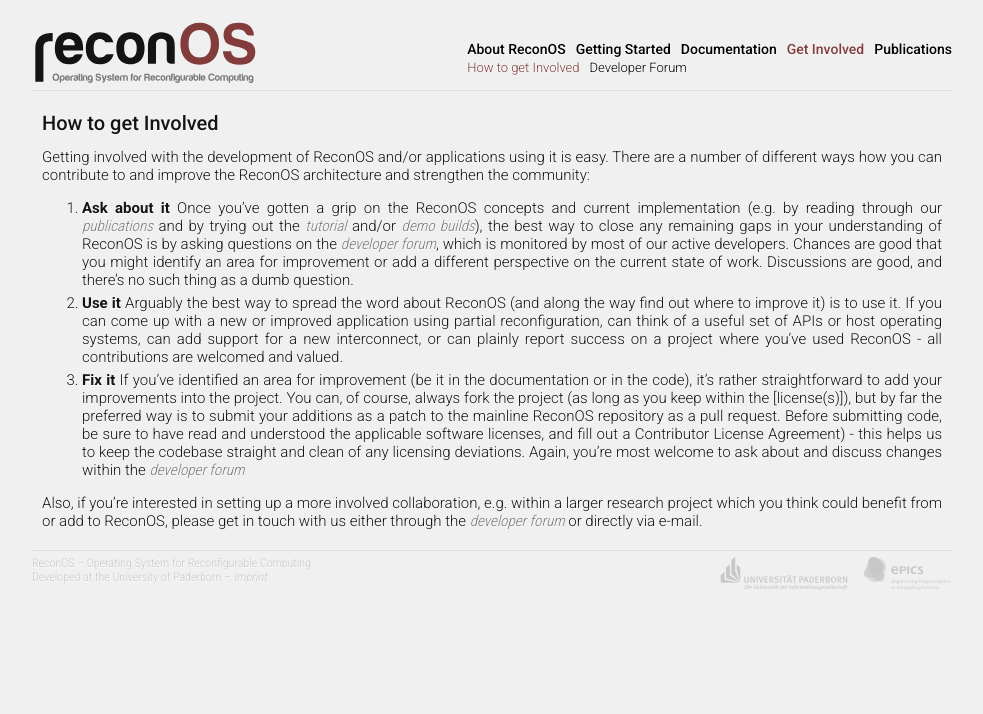
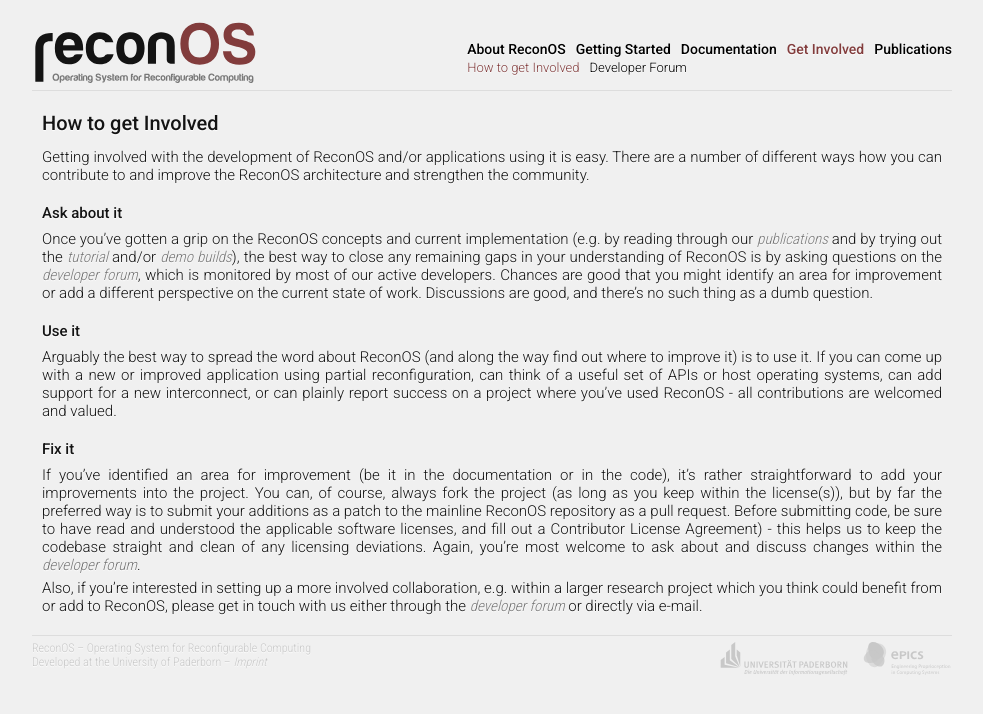
Before and after one commit to ReconOS/reconos.github.io, a Jekyll site: the page built from getinvolved/howto/index.md, in a window 1280 px wide. Shown: the top 714 px of the page, without its empty margins (148-1131 px from the left). Built offline with Jekyll 4.4.1, drawn with Linux system fonts in a browser that asks for light colours; Markdown is read by kramdown in place of the engine named in the settings; part of the change alters nothing that is shown.

```diff
--- a/getinvolved/howto/index.md
+++ b/getinvolved/howto/index.md
@@ -4,15 +4,15 @@ layout: page
 ---
 # How to get Involved
 
-Getting involved with the development of ReconOS and/or applications using it is easy. There are a number of different ways how you can contribute to and improve the ReconOS architecture and strengthen the community:
+Getting involved with the development of ReconOS and/or applications using it is easy. There are a number of different ways how you can contribute to and improve the ReconOS architecture and strengthen the community.
 
-1. **Ask about it**
+## Ask about it
    Once you've gotten a grip on the ReconOS concepts and current implementation (e.g. by reading through our [publications](/publications) and by trying out the [tutorial](/gettingstarted/tutorial) and/or [demo builds](/gettingstarted/demos)), the best way to close any remaining gaps in your understanding of ReconOS is by asking questions on the [developer forum](/getinvolved/forum), which is monitored by most of our active developers. Chances are good that you might identify an area for improvement or add a different perspective on the current state of work. Discussions are good, and there's no such thing as a dumb question.
 
-2. **Use it**
+## Use it
    Arguably the best way to spread the word about ReconOS (and along the way find out where to improve it) is to use it. If you can come up with a new or improved application using partial reconfiguration, can think of a useful set of APIs or host operating systems, can add support for a new interconnect, or can plainly report success on a project where you've used ReconOS - all contributions are welcomed and valued.
 
-2. **Fix it**
-   If you've identified an area for improvement (be it in the documentation or in the code), it's rather straightforward to add your improvements into the project. You can, of course, always fork the project (as long as you keep within the [license(s)]), but by far the preferred way is to submit your additions as a patch to the mainline ReconOS repository as a pull request. Before submitting code, be sure to have read and understood the applicable software licenses, and fill out a Contributor License Agreement) - this helps us to keep the codebase straight and clean of any licensing deviations. Again, you're most welcome to ask about and discuss changes within the [developer forum](/getinvolved/forum)
+## Fix it
+   If you've identified an area for improvement (be it in the documentation or in the code), it's rather straightforward to add your improvements into the project. You can, of course, always fork the project (as long as you keep within the license(s)), but by far the preferred way is to submit your additions as a patch to the mainline ReconOS repository as a pull request. Before submitting code, be sure to have read and understood the applicable software licenses, and fill out a Contributor License Agreement) - this helps us to keep the codebase straight and clean of any licensing deviations. Again, you're most welcome to ask about and discuss changes within the [developer forum](/getinvolved/forum).
 
 Also, if you're interested in setting up a more involved collaboration, e.g. within a larger research project which you think could benefit from or add to ReconOS, please get in touch with us either through the [developer forum](/getinvolved/forum) or directly via e-mail.
```
